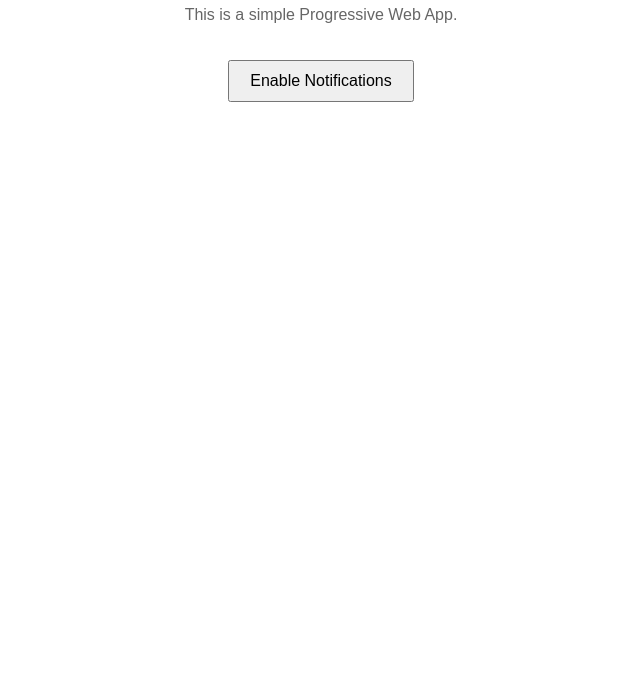
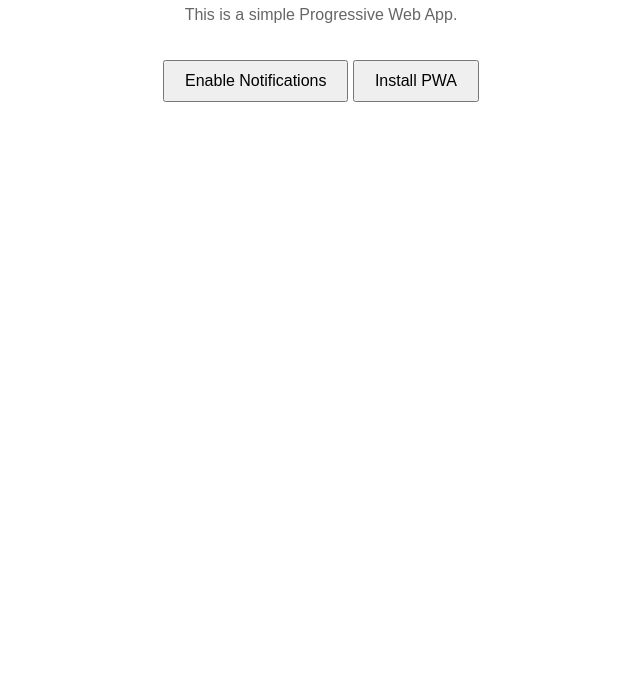
Before and after one commit to athomas2023/PWA, a plain HTML site: page index.html in a window 1280 px wide. Shown: the part 102-800 px from the top of the page, without its empty margins (319-959 px from the left). Drawn offline with Linux system fonts and the light colour scheme.

Commit message:
Update index.html

```diff
--- a/index.html
+++ b/index.html
@@ -11,7 +11,7 @@
     <h1>Welcome to My PWA</h1>
     <p>This is a simple Progressive Web App.</p>
     <button id="notify-btn">Enable Notifications</button>
-    <button id="install-btn" style="display: none;">Install PWA</button>
+    <button id="install-btn" >Install PWA</button>
     <script src="app.js"></script>
 </body>
 </html>
```
